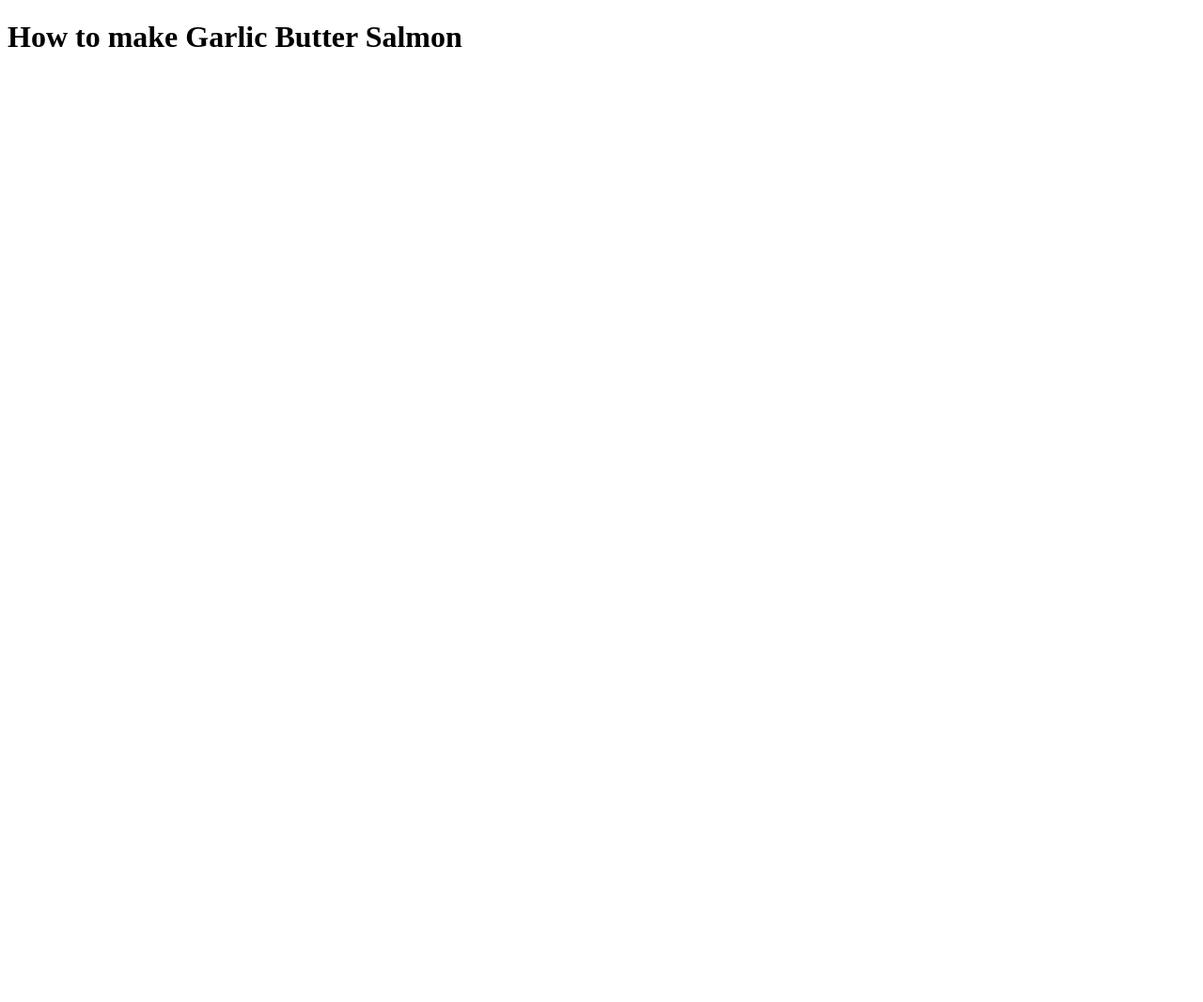
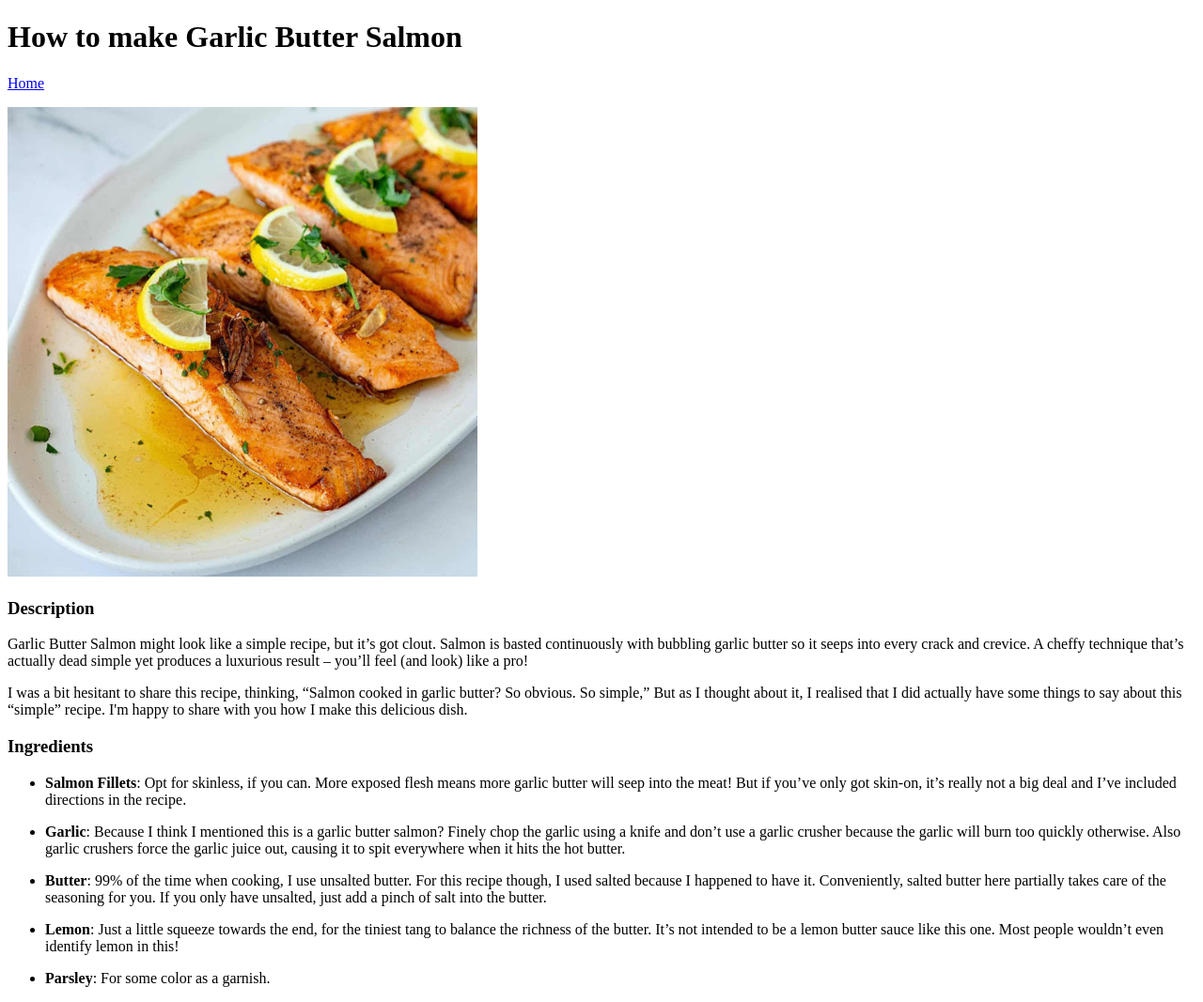
Before and after one commit to TrueEdgeCorp/odin-recipes, a plain HTML site: page recipes/garlic-butter-salmon.html in a window 1280 px wide. Shown: the whole page at 94% size. Before the commit the page ends 800 px from the top, so only its background shows below. Drawn offline with Linux system fonts and the light colour scheme; files whose address does not match are found by name.

Commit message:
Add image, description, and ingredients list

```diff
--- a/recipes/garlic-butter-salmon.html
+++ b/recipes/garlic-butter-salmon.html
@@ -9,5 +9,35 @@
 
     <body>
         <h1>How to make Garlic Butter Salmon</h1>
+        <p><a href="../index.html">Home</a></p>
+
+        <img src="/home/edgecorp/odin-recipes/images/salmon.jpg" alt="An image of salmon sauteed in butter" height="500" width="500">
+
+        <h3>Description</h3>
+        <p>Garlic Butter Salmon might look like a simple recipe, but it’s got clout. Salmon is basted continuously with bubbling garlic butter so it seeps
+           into every crack and crevice. A cheffy technique that’s actually dead simple yet produces a luxurious result – you’ll feel (and look)
+           like a pro!</p>
+
+        <p>I was a bit hesitant to share this recipe, thinking, “Salmon cooked in garlic butter? So obvious. So simple,” But as I thought about it, I realised
+            that I did actually have some things to say about this “simple” recipe. I'm happy to share with you how I make this delicious dish.</p>
+
+
+        <h3>Ingredients</h3>
+        <ul>
+            <p><li><strong>Salmon Fillets</strong>: Opt for skinless, if you can. More exposed flesh means more garlic butter will seep into the meat! But if
+               you’ve only got skin-on, it’s really not a big deal and I’ve included directions in the recipe.</li></p>
+
+            <p><li><strong>Garlic</strong>: Because I think I mentioned this is a garlic butter salmon? Finely chop the garlic using a knife and don’t use a
+                garlic crusher because the garlic will burn too quickly otherwise. Also garlic crushers force the garlic juice out, causing it to spit
+                everywhere when it hits the hot butter.</li></p>
+
+            <p><li><strong>Butter</strong>: 99% of the time when cooking, I use unsalted butter. For this recipe though, I used salted because I happened
+                to have it. Conveniently, salted butter here partially takes care of the seasoning for you. If you only have unsalted, just add a pinch of
+                salt into the butter.</li></p>
+
+            <p><li><strong>Lemon</strong>: Just a little squeeze towards the end, for the tiniest tang to balance the richness of the butter. It’s not intended
+                to be a lemon butter sauce like this one. Most people wouldn’t even identify lemon in this!</li></p>
+
+            <p><li><strong>Parsley</strong>: For some color as a garnish.</li></p>
     </body>
 </html>
```
Also changed, not shown: images/salmon.jpg (added).
